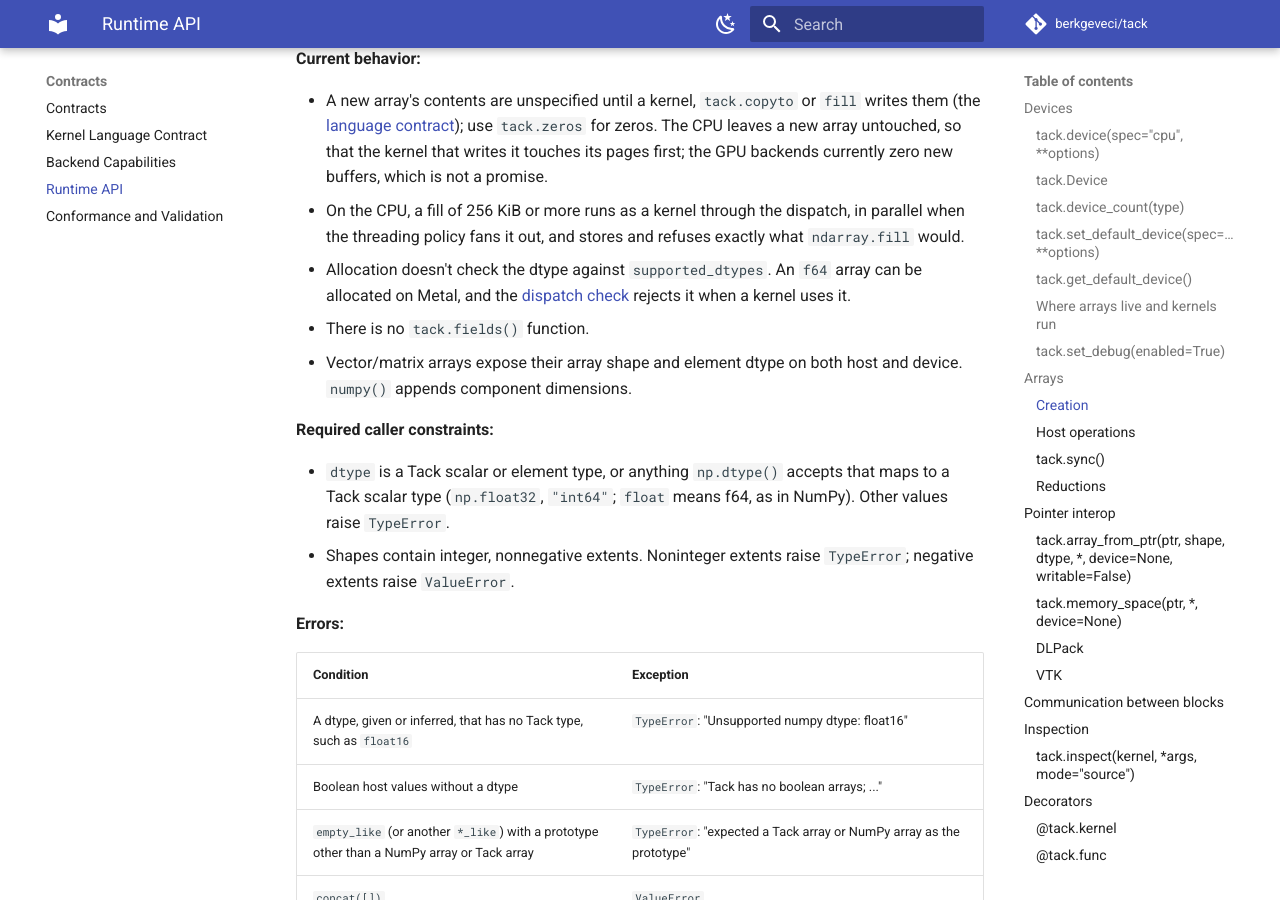
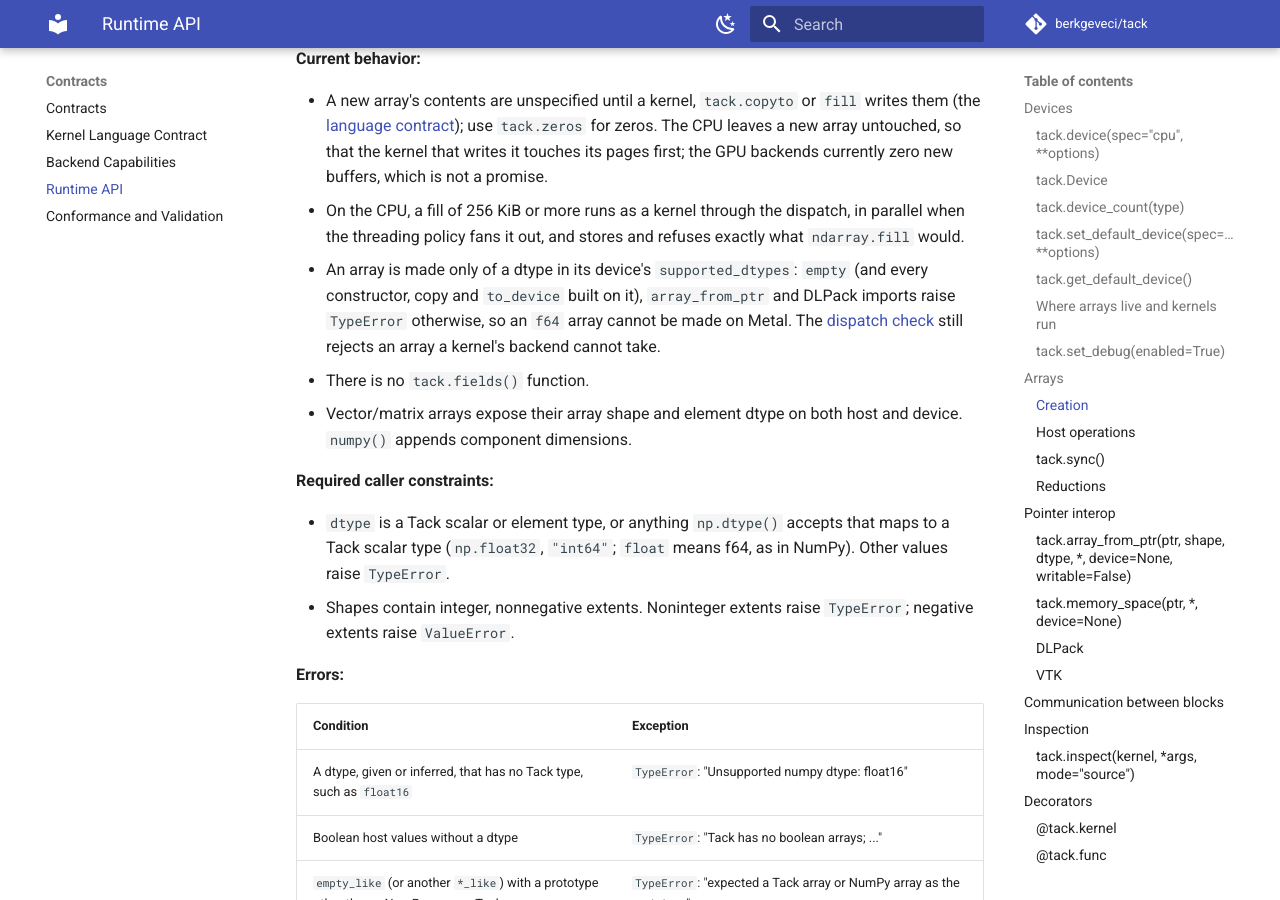
Before and after one commit to berkgeveci/tack, an MkDocs documentation site: the page built from docs/contracts/runtime-api.md, in a window 1280 px wide and 900 px high, scrolled down 6748 px. Built offline with MkDocs 1.6.1 and Material for MkDocs 9.7.7, drawn with Linux system fonts in a browser that asks for light colours; comment, search, counter and statistics services are not loaded; the version menu is left out; some of the changed text lies outside the part shown.

Commit message:
Arrays only of a type their device supports: f64 on Metal refused where it is made
tack.empty (and every constructor, copy, astype and to_device on it),
the MPI receive buffers and array_from_ptr (so DLPack imports) check the
dtype against the device's supported_dtypes and raise TypeError, rather
than making an array no kernel on the device can take and failing at the
first kernel given it. vtk_to_dataset(dtype=None) reads floats as f32 on a
default device without f64, as it would otherwise now fail there. Tests
that made f64 arrays on Metal expect the error; test_f64_refused holds
every way of making one to it.

```diff
--- a/docs/contracts/runtime-api.md
+++ b/docs/contracts/runtime-api.md
@@ -231,10 +231,12 @@ The buffer belongs to the array's device (`a.device`; see
 - On the CPU, a fill of 256 KiB or more runs as a kernel through the
   dispatch, in parallel when the threading policy fans it out, and stores
   and refuses exactly what `ndarray.fill` would.
-- Allocation doesn't check the dtype against `supported_dtypes`. An `f64`
-  array can be allocated on Metal, and the
+- An array is made only of a dtype in its device's `supported_dtypes`:
+  `empty` (and every constructor, copy and `to_device` built on it),
+  `array_from_ptr` and DLPack imports raise `TypeError` otherwise, so an
+  `f64` array cannot be made on Metal. The
   [dispatch check](backend-capabilities.md#what-each-capability-gates)
-  rejects it when a kernel uses it.
+  still rejects an array a kernel's backend cannot take.
 - There is no `tack.fields()` function.
 - Vector/matrix arrays expose their array shape and element dtype on
   both host and device. `numpy()` appends component dimensions.
@@ -723,7 +725,7 @@ Translated exceptions keep the original as `__cause__`.
 |---|---|---|
 | `UnsupportedSyntaxError` | Syntax outside the kernel language, in a kernel or a device function, including unreachable statements; a kernel without exactly one parallel loop directly in its body; a store, atomic, barrier, block reduction or `print` outside the parallel loop, including through an inlined device function or template method | First dispatch or inspection (frontend) |
 | `NameError` | A name that is neither a parameter nor assigned. Kernels don't capture Python globals | First dispatch or inspection (frontend) |
-| `TypeError` | A device spec that is neither a string nor a `Device`, options with a `Device`, argument count or type, an integer outside 64 bits, an array dtype unsupported by the backend, an unsupported atomic dtype or target, the MSL generator receiving `f64`, `inspect` of a non-kernel, `@tack.func` on a non-function, a dtype argument that is neither a Tack type nor a NumPy dtype with a Tack type, `array`, `empty_like` or DLPack dtypes, an invalid `*_like` prototype, `concat` dtypes, `copyto` into a non-array, host element assignment or iteration, a non-`MTLBuffer` on Metal, an `array_from_ptr` pointer that isn't an address on CUDA, HIP or Level Zero | Dispatch (cold), inspection, host calls |
+| `TypeError` | A device spec that is neither a string nor a `Device`, options with a `Device`, argument count or type, an integer outside 64 bits, an array dtype unsupported by the backend (when made, and at dispatch), an unsupported atomic dtype or target, the MSL generator receiving `f64`, `inspect` of a non-kernel, `@tack.func` on a non-function, a dtype argument that is neither a Tack type nor a NumPy dtype with a Tack type, `array`, `empty_like` or DLPack dtypes, an invalid `*_like` prototype, `concat` dtypes, `copyto` into a non-array, host element assignment or iteration, a non-`MTLBuffer` on Metal, an `array_from_ptr` pointer that isn't an address on CUDA, HIP or Level Zero | Dispatch (cold), inspection, host calls |
 | `ValueError` | Unknown device type, device number or option, arrays on two devices in one launch, an unknown `TACK_CPU_POLICY`, incomplete `external_context`, workgroup participation, launch counts or device group size, a launch or reduction larger than one grid can index, atomic alignment, a read-only array the kernel may store to, `array_from_ptr` memory space, shape mismatches (including `copyto` shapes that do not broadcast), `reshape`, `texture3d` arguments, empty `min`/`max`, empty `concat`, unknown inspect mode or `"optimized"` off CPU, template method or attribute errors, malformed or `kDLMetal` DLPack tensors | Device creation, dispatch (cold or every call), inspection, host calls |
 | `NotImplementedError` | Workgroup primitives on CPU, keyword arguments, and the few lowering checks that source validation doesn't already report as `UnsupportedSyntaxError` | Raised directly by inspection. Wrapped in `RuntimeError` at dispatch |
 | `RuntimeError` | Device start-up failures, compilation and launch failures, unreadable kernel or device-function source, host writes to read-only arrays, calling device-only functions (`tack.shared`, `tack.atomic_add`, `@tack.func`s) from Python, DLPack device refusals, `export_memory` on unsupported backends, `tack.interop.vtk` requirements, and IR verification failures (`IRVerificationError`, a `RuntimeError` subclass, raised when a pass leaves IR that breaks a structural invariant) | Everywhere |
```
Also changed, not shown: CLAUDE.md (+1 -1 lines), changelog.d/refuse-unsupported-dtypes.md (added, +10 -0 lines), docs/contracts/backend-capabilities.md (+1 -1 lines), docs/users-guide/02-arrays-and-types.md (+3 -1 lines), docs/users-guide/03-kernels.md (+1 -1 lines), 7 other files.
